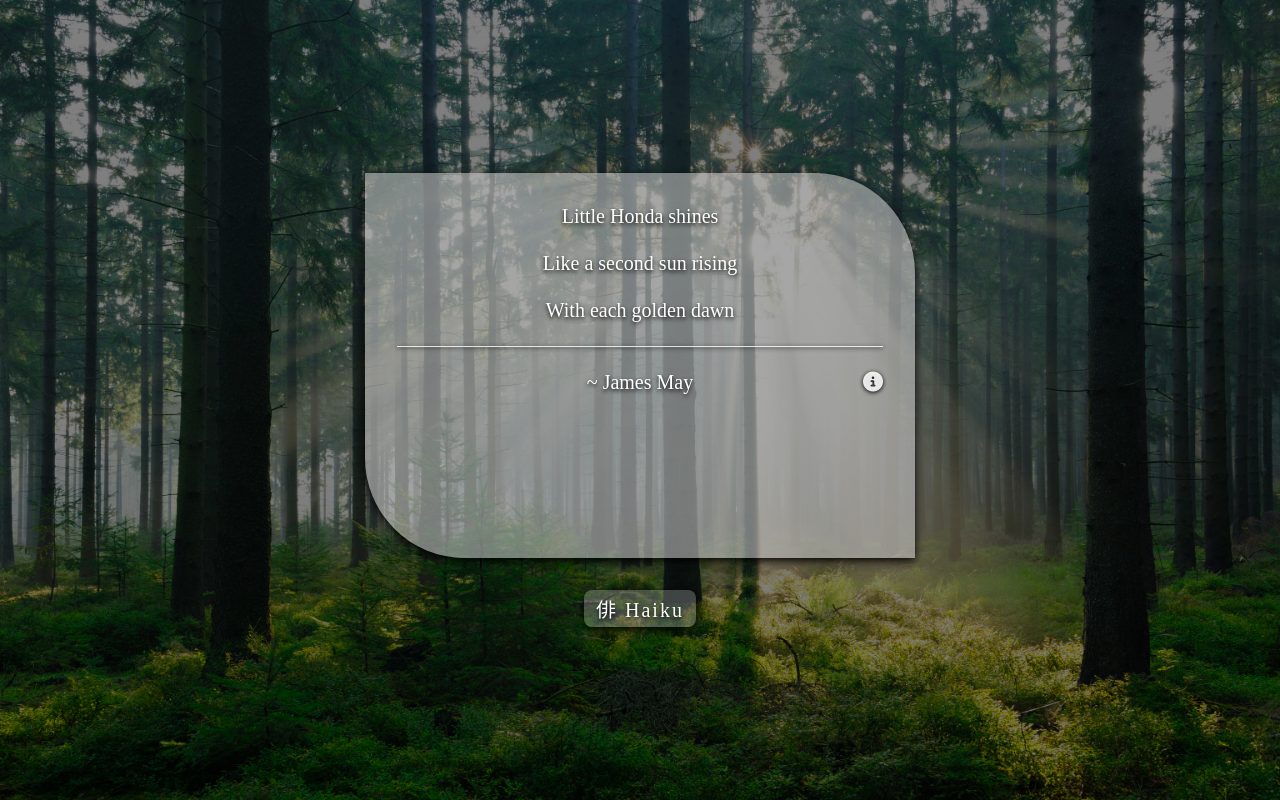
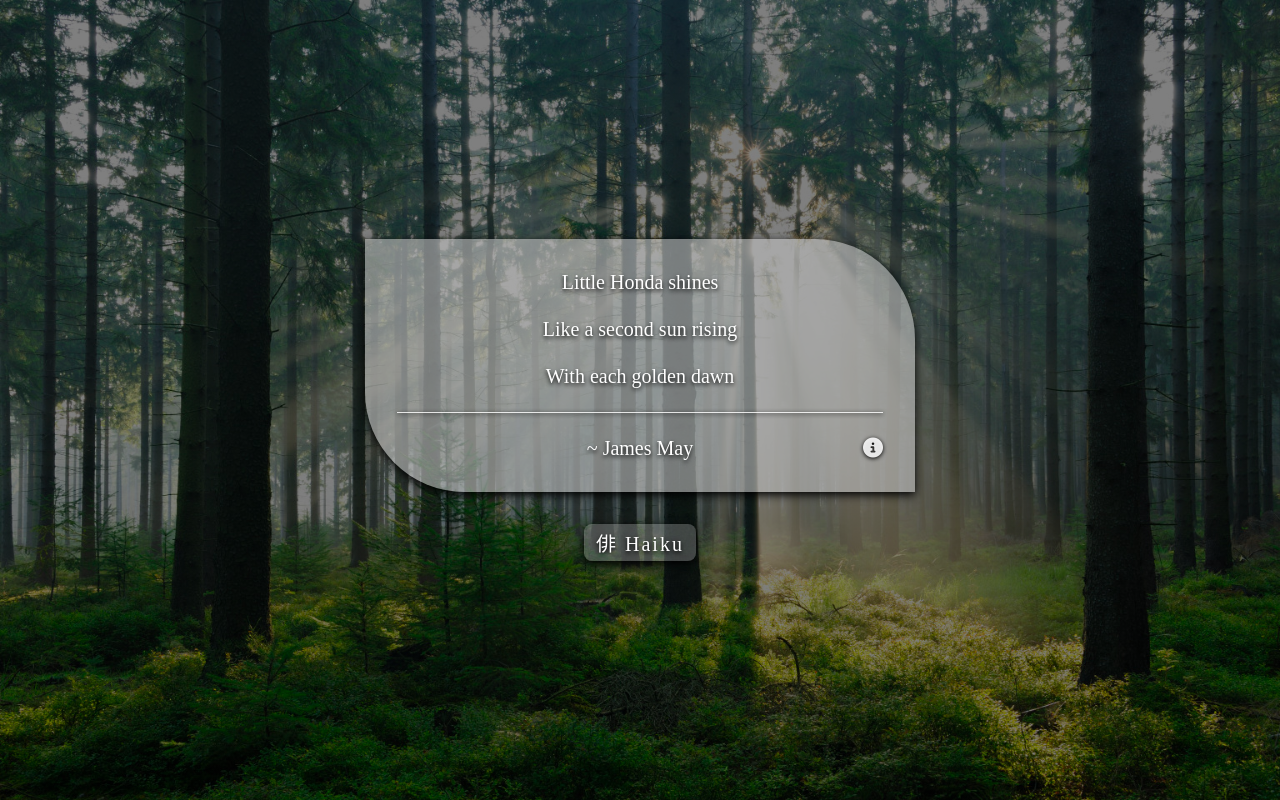
Before and after one commit to davemgj84/haiku, a React (Create React App) app: page / in a window 1280 px wide. Both pictures are taken after a click on the button "俳 Haiku". Built offline with nearby package versions, Linux system fonts and the light colour scheme; a web font is replaced by a local one.

Commit message:
working on different animations

```diff
--- a/src/styles/Haiku.scss
+++ b/src/styles/Haiku.scss
@@ -7,7 +7,6 @@
   border-radius: 0 120px 0 120px;
   box-shadow: 0 3px 10px black;
   width: 700px;
-  height: 385px;
   animation: fadeIn 1s;
   hr {
     width: 100%;
@@ -24,7 +23,7 @@
     text-shadow: 0 3px 5px black;
     margin-top: 0;
     margin-bottom: 2rem;
-    animation: fadeIn 1s;
+    animation: fadeIn 0.5s;
   }
   .author-and-info {
     display: flex;
```
